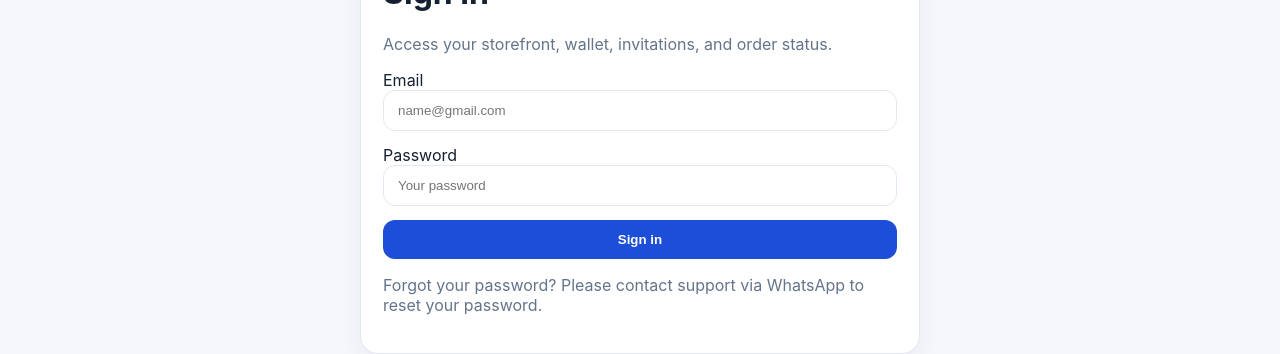
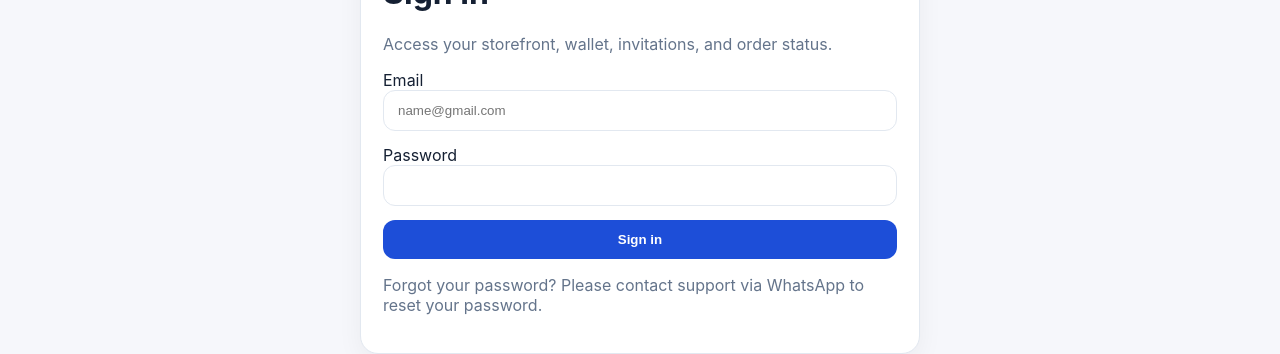
Before and after one commit to ljh285218864-hue/123456, a Next.js app: page /login in a window 1280 px wide. Shown: the part 194-548 px from the top of the page. Built offline with nearby package versions, Linux system fonts and the light colour scheme.

Commit message:
Connect login page to API form

```diff
--- a/app/login/page.tsx
+++ b/app/login/page.tsx
@@ -1,4 +1,5 @@
 import Link from 'next/link';
+import LoginForm from '@/components/LoginForm';
 
 export default function LoginPage() {
   return (
@@ -8,11 +9,7 @@ export default function LoginPage() {
         <div className="card" style={{ maxWidth: 560, margin: '36px auto' }}>
           <h1>Sign in</h1>
           <p className="muted">Access your storefront, wallet, invitations, and order status.</p>
-          <form className="form">
-            <label>Email<input className="input" placeholder="name@gmail.com" /></label>
-            <label>Password<input className="input" type="password" placeholder="Your password" /></label>
-            <button className="btn" type="button">Sign in</button>
-          </form>
+          <LoginForm />
           <p className="muted">Forgot your password? Please contact support via WhatsApp to reset your password.</p>
         </div>
       </main>
```
